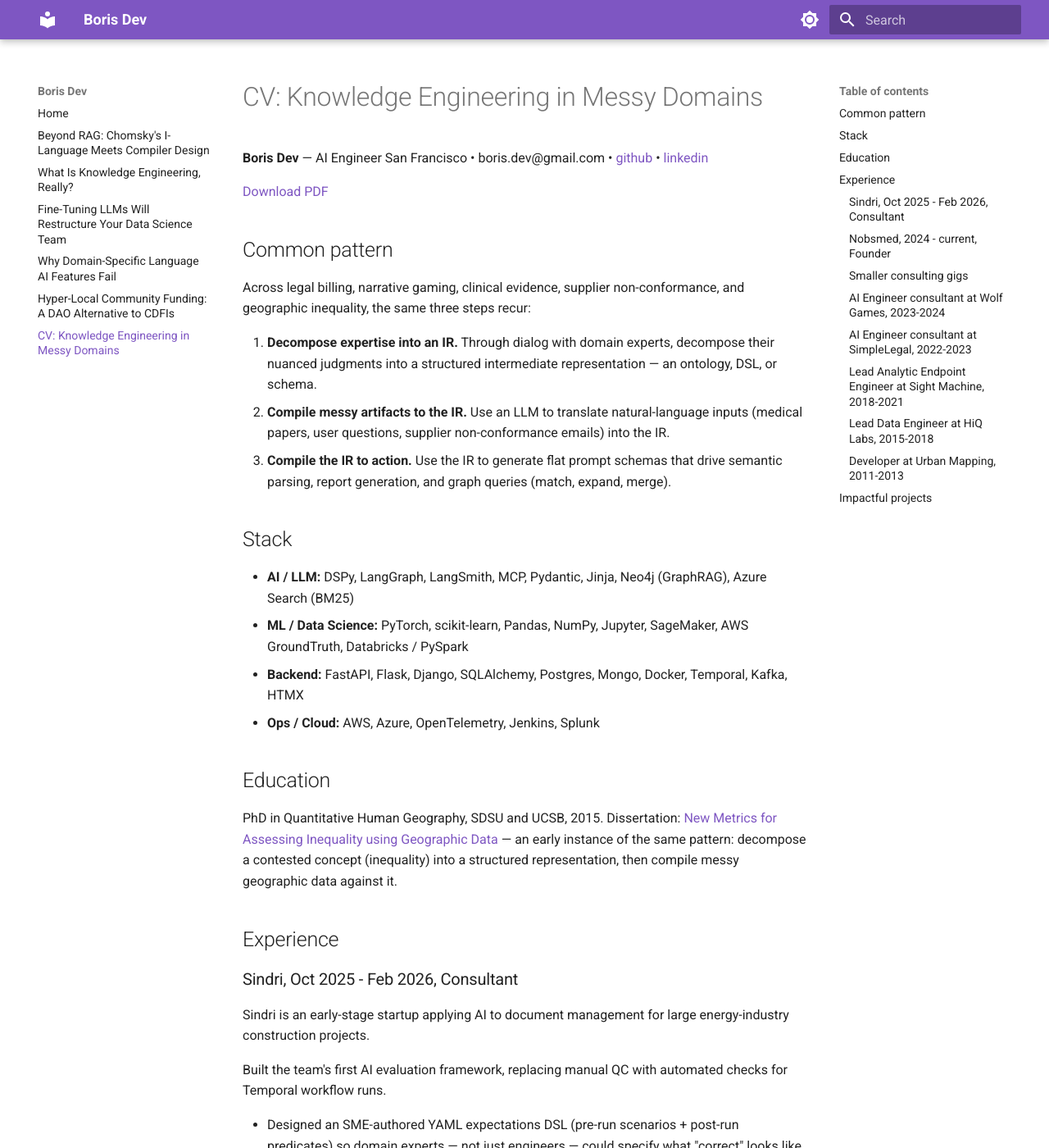
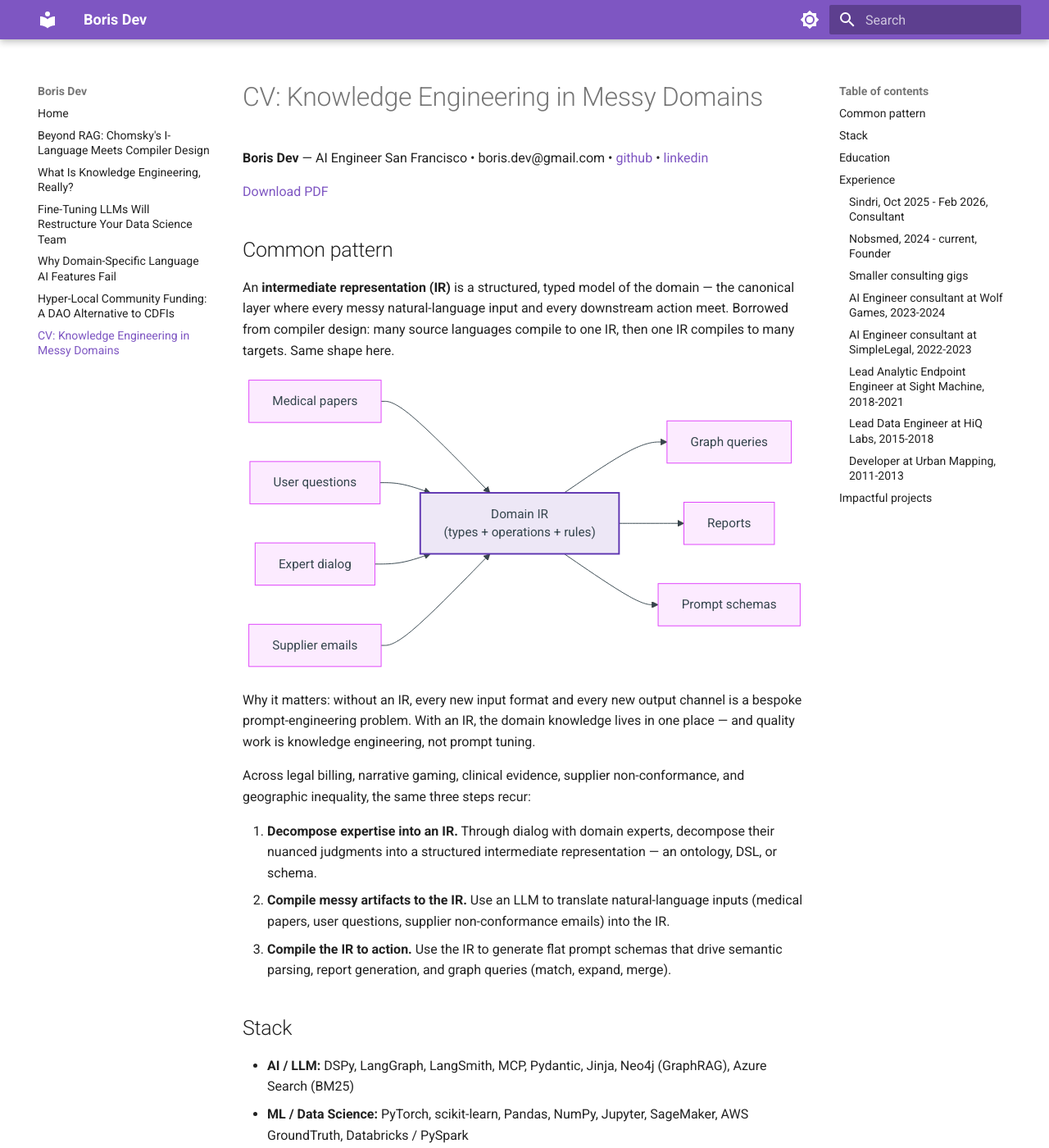
Before and after one commit to borisdev/borisdev.github.io, an MkDocs documentation site: the page built from docs/boris_dev_resume.md, in a window 1280 px wide and 1400 px high. Shown: the whole window at 82% size. Built offline with MkDocs 1.6.1 and Material for MkDocs 9.7.7, drawn with Linux system fonts in a browser that asks for light colours.

Commit message:
Define IR with minimal diagram in CV
Co-Authored-By: Claude Opus 4.7 (1M context) <noreply@anthropic.com>

````diff
--- a/docs/boris_dev_resume.md
+++ b/docs/boris_dev_resume.md
@@ -13,6 +13,22 @@ San Francisco • boris.dev@gmail.com • [github](https://github.com/borisdev)
 [Download PDF](boris_dev_resume.pdf)
 
 ## Common pattern
+
+An **intermediate representation (IR)** is a structured, typed model of the domain — the canonical layer where every messy natural-language input and every downstream action meet. Borrowed from compiler design: many source languages compile to one IR, then one IR compiles to many targets. Same shape here.
+
+```mermaid
+flowchart LR
+    I1["Medical papers"] --> IR
+    I2["User questions"] --> IR
+    I3["Expert dialog"] --> IR
+    I4["Supplier emails"] --> IR
+    IR["Domain IR<br>(types + operations + rules)"] --> O1["Graph queries"]
+    IR --> O2["Reports"]
+    IR --> O3["Prompt schemas"]
+    style IR fill:#ede7f6,stroke:#5e35b1,stroke-width:2px
+```
+
+Why it matters: without an IR, every new input format and every new output channel is a bespoke prompt-engineering problem. With an IR, the domain knowledge lives in one place — and quality work is knowledge engineering, not prompt tuning.
 
 Across legal billing, narrative gaming, clinical evidence, supplier non-conformance, and geographic inequality, the same three steps recur:
 
````
